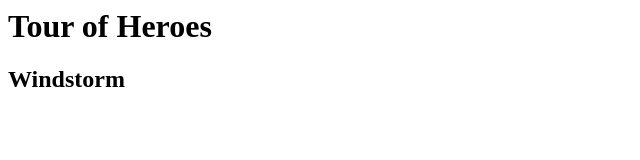
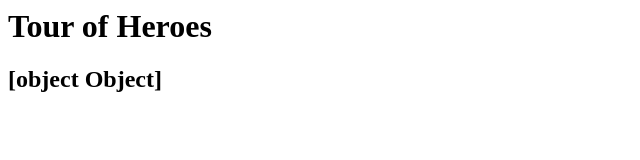
Before and after one commit to marvinx2022/Angular-tutorial-Heroes, an Angular app: page / in a window 1280 px wide. Shown: the top 160 px of the page, without its empty margins (0-640 px from the left). Built offline with nearby package versions, Linux system fonts and the light colour scheme.

Commit message:
Hero interface Added ;)

```diff
--- a/src/app/app.component.ts
+++ b/src/app/app.component.ts
@@ -1,4 +1,5 @@
 import { Component, VERSION } from '@angular/core';
+
 
 
 @Component({
--- a/src/app/app.module.ts
+++ b/src/app/app.module.ts
@@ -3,6 +3,8 @@ import { BrowserModule } from '@angular/platform-browser';
 import { FormsModule } from '@angular/forms';
 import { AppComponent } from './app.component';
 import { HeroesModule } from '../heroes/heroes.module';
+
+
 
 
 
--- /dev/null
+++ b/src/app/hero.ts
@@ -0,0 +1,4 @@
+export interface Hero {
+  id: number;
+  name: string;
+}
--- a/src/heroes/heroes.component.ts
+++ b/src/heroes/heroes.component.ts
@@ -1,4 +1,5 @@
-import { Component} from '@angular/core';
+import { Component, OnInit} from '@angular/core';
+import { Hero } from '../app/hero';
 
 
 @Component({
@@ -8,4 +9,8 @@ import { Component} from '@angular/core';
 })
 
 
-export class HeroesComponent { hero = 'Windstorm'; }
+export class HeroesComponent {
+
+  hero:
+
+  Hero = { id:1, name:'Windstorm'}}
--- a/src/heroes/heroes.module.ts
+++ b/src/heroes/heroes.module.ts
@@ -1,5 +1,6 @@
 import { NgModule } from '@angular/core';
 import { HeroesComponent } from './heroes.component';
+
 
 
 @NgModule({
```
